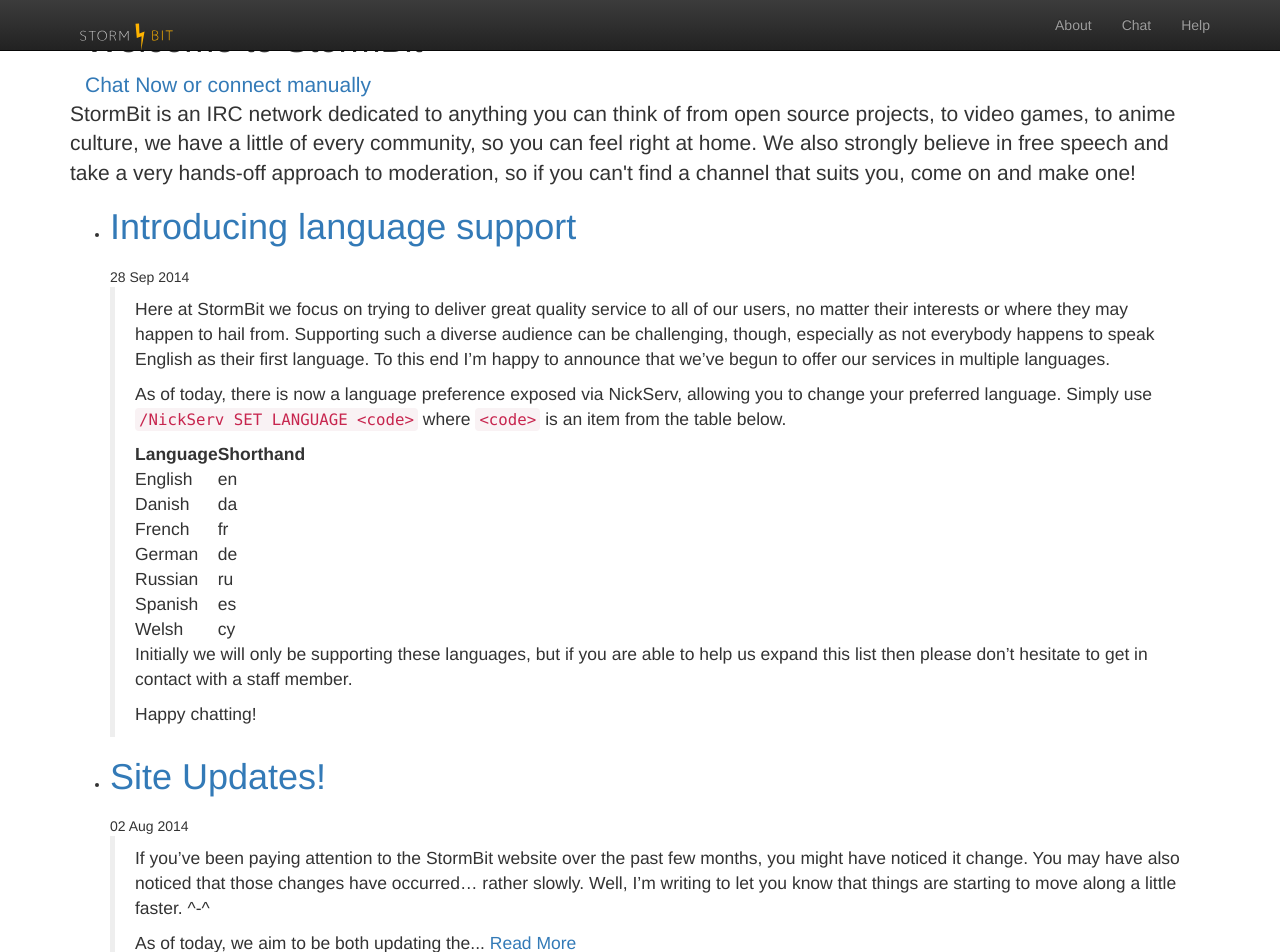
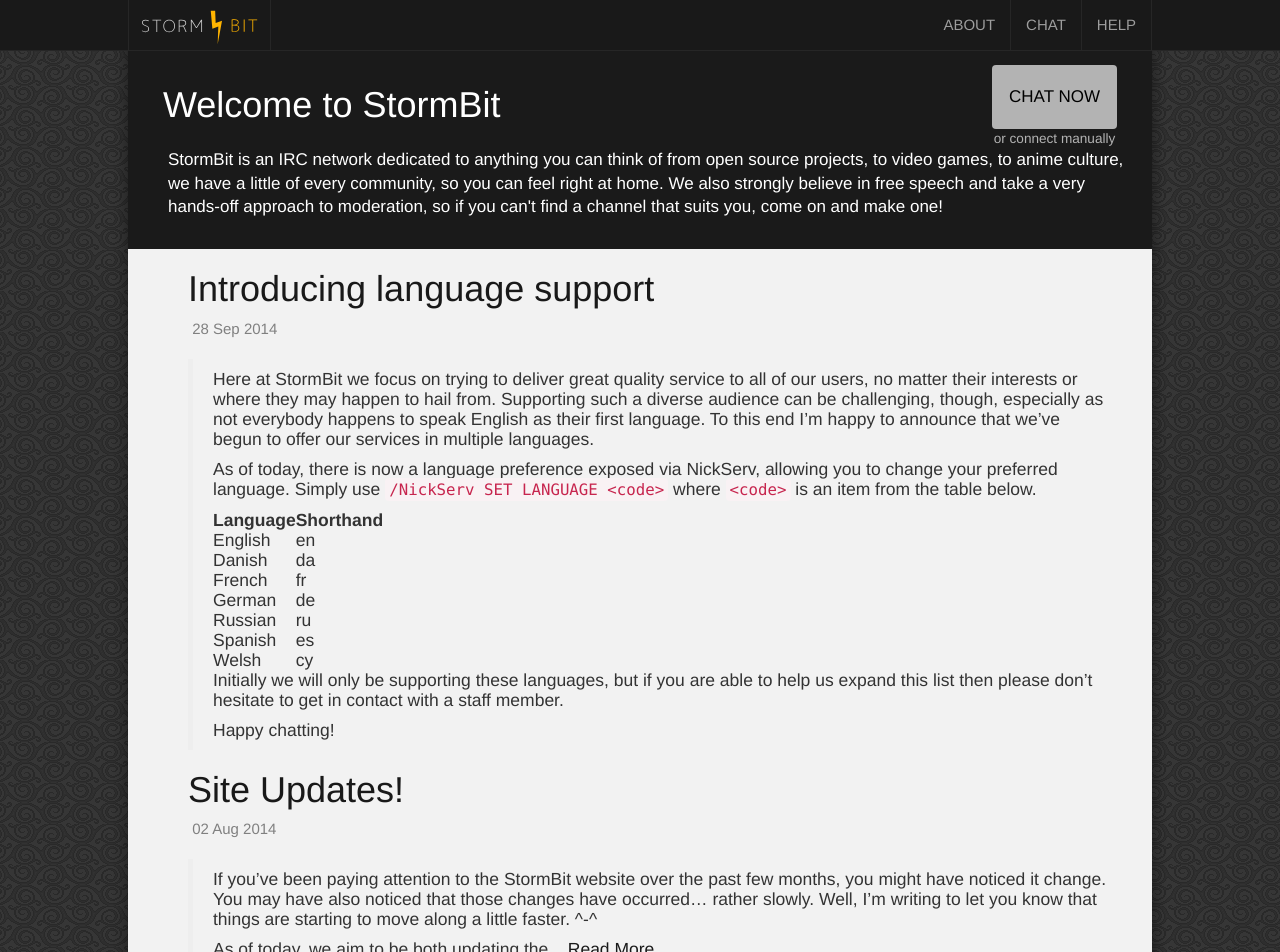
Before and after one commit to StormBit/stormbit.github.io, a Jekyll site: the page built from index.html, in a window 1280 px wide and 1400 px high. Shown: the top 952 px of the window. Built offline with Jekyll 4.4.1, drawn with Linux system fonts in a browser that asks for light colours; nearby versions of some CDN libraries; the list of posts is cut into pages by our own code.

Commit message:
Rudimentary port to SASS so that Github pages actually works. :p

```diff
--- a/_config.yml
+++ b/_config.yml
@@ -16,3 +16,7 @@
 title: StormBit IRC Network
 twitter: stormbit
 url: stormbit.net
+sass:
+  style: compressed
+gems:
+    - jekyll-sitemap
--- a/css/global.less
+++ b/_sass/global.scss
@@ -1,14 +1,14 @@
 // Settings
-@import url("settings.less");
+@import "settings";
 
 html, body {
-	background: @background;
+	background: $background;
 	color: hsl(0, 0%, 20%);
-	font-family: @font-family;
-	font-size: @font-size;
+	font-family: $font-family;
+	font-size: $font-size;
 	font-weight: 300;
 	height: 100%;
-	line-height: @line-height;
+	line-height: $line-height;
 	width: 100%;
 }
 
@@ -26,7 +26,7 @@
 	width: 100%;
 	.container {
 		width: 100%;
-		max-width: @max-width;
+		max-width: $max-width;
 	}
 	.navbar-brand, .navbar-brand img {
 		height: 50px;
@@ -35,7 +35,7 @@
 	}
 	a {
 		display: inline-block;
-		transition: all .25s;
+		transition: all 25s;
 	}
 	a:hover {
 		background-color: #262626;
@@ -54,7 +54,7 @@
 
 .container {
 	width: 100%;
-	max-width: @max-width;
+	max-width: $max-width;
 }
 
 #page {
@@ -65,24 +65,24 @@
 	min-height: 100%;
 	padding: 0;
 	width: 100%;
-	max-width: @max-width;
+	max-width: $max-width;
 }
 
 #page > .inner {
-	margin: 0 (@line-height / 2);
-	padding: 0 (@line-height / 2) (@line-height / 2) (@line-height / 2);
+	margin: 0 ($line-height / 2);
+	padding: 0 ($line-height / 2) ($line-height / 2) ($line-height / 2);
 }
 
 footer {
 	background-color: #191919;
 	color: hsl(0, 0%, 60%);
-	font-size: round((@font-size * 0.9), 2);
+	font-size: round($font-size * 0.9);
 	margin: 0 auto;
-	padding: @line-height;
+	padding: $line-height;
 	width: 100%;
 	.container {
 		width: 100%;
-		max-width: @max-width;
+		max-width: $max-width;
 	}
 	h4 { text-align: center; }
 	li { text-align: center; }
@@ -95,10 +95,10 @@
 	border-radius: 4px;
 	color: black;
 	display: block;
-	font-family: @font-family;
+	font-family: $font-family;
 	font-size: 1.1em;
-	margin: @line-height 0;
-	padding: @line-height;
+	margin: $line-height 0;
+	padding: $line-height;
 }
 
 .image {
@@ -108,7 +108,7 @@
 
 	.row {
 		width: 100%;
-		max-width: @max-width;
+		max-width: $max-width;
 		margin: 0 auto;
 	}
 
--- a/css/sections.less
+++ b/_sass/sections.scss
@@ -1,19 +1,19 @@
 // Settings
-@import url("settings.less");
+@import "settings";
 
 section.lead {
 	background-color: hsl(0, 0%, 10%);
 	color: white;
-	font-size: (@font-size + 2);
-	margin-bottom: @line-height;
+	font-size: ($font-size + 2);
+	margin-bottom: $line-height;
 	overflow: hidden;
-	padding: @line-height;
+	padding: $line-height;
 	p {
-		padding: 0 0 0 @line-height;
+		padding: 0 0 0 $line-height;
 	}
 	h1 {
 		float: left;
-		padding: 0; /* maybe (@line-height / 4) ??? */
+		padding: 0; /* maybe ($line-height / 4) ??? */
 		width: 60%;
 	}
 	h2 {
@@ -29,13 +29,13 @@
 		border-radius: 4px;
 		color: hsl(0, 0%, 0%);
 		float: right;
-		font-family: @font-family;
-		margin-left: @line-height;
+		font-family: $font-family;
+		margin-left: $line-height;
 		min-width: 125px;
-		padding: @line-height 0;
+		padding: $line-height 0;
 		text-align: center;
 		text-transform: uppercase;
-		transition: background .25s;
+		transition: background 25s;
 		@media only screen and (max-width: 450px) {
 			margin: 10px 0px;
 			width: 100%;
@@ -57,10 +57,10 @@
 		color: hsl(0, 0%, 70%);
 		float: right;
 		font-size: 0.8em;
-		margin-left: @line-height;
+		margin-left: $line-height;
 		min-width: 125px;
 		text-align: center;
-		transition: color .25s;
+		transition: color 25s;
 	}
 	.chat-eventually:hover, .chat-eventually:active {
 		border: none;
@@ -91,8 +91,8 @@
 	background-color: hsl(0, 0%, 80%);
 	border-radius: 5px;
 	float: right;
-	margin: @line-height;
-	padding: @line-height;
+	margin: $line-height;
+	padding: $line-height;
 
 	iframe {
 		display: block;
@@ -102,9 +102,9 @@
 section.person {
 	background-color: hsl(0, 0%, 80%);
 	border-radius: 5px;
-	margin: @line-height;
+	margin: $line-height;
 	max-width: 250px;
-	padding: @line-height;
+	padding: $line-height;
 }
 
 section.paginator {
@@ -113,20 +113,20 @@
 	color: #fff;
 	height: 80px;
 	overflow: hidden;
-	padding: 0 @line-height;
+	padding: 0 $line-height;
 	text-align: center;
 	.page-newer, .page-older {
 		font-family: 'Font Awesome', FontAwesome, none;
-		font-size: (2 * @font-size);
-		line-height: (2 * @line-height);
+		font-size: (2 * $font-size);
+		line-height: (2 * $line-height);
 		color:#999;
-		margin: (@line-height / 2);
-		padding: (@line-height / 2);
+		margin: ($line-height / 2);
+		padding: ($line-height / 2);
 		vertical-align: middle;
 		display: inline-block;
 		height: 40px;
 		width: 40px;
-		transition:color .2s;
+		transition:color 2s;
 		text-decoration: none;
 	}
 	.page-newer { float: left; }
@@ -148,7 +148,7 @@
 section a {
 	color: #191919;
 	display: inline-block;
-	transition: all .25s;
+	transition: all 25s;
 }
 
 section a:hover {
--- /dev/null
+++ b/_sass/settings.scss
@@ -0,0 +1,6 @@
+$base: "..";
+$line-height: 20px;
+$font-size: 15px;
+$background: url("/img/bg.png");
+$font-family: 'Helvetica Neue', Helvetica, Arial, sans-serif;
+$max-width: 1024px;
--- a/css/settings.less
+++ /dev/null
@@ -1,6 +0,0 @@
-@base: "..";
-@line-height: 20px;
-@font-size: 15px;
-@background: url("@{base}/img/bg.png");
-@font-family: 'Helvetica Neue', Helvetica, Arial, sans-serif;
-@max-width: 1024px;
--- a/css/style.less
+++ /dev/null
@@ -1,3 +0,0 @@
-// Styles
-@import url("global.less");
-@import url("sections.less");
--- /dev/null
+++ b/css/style.scss
@@ -0,0 +1,7 @@
+---
+layout: none
+---
+
+// Includes
+@import "global";
+@import "sections";
```
Also changed, not shown: legacy-sitemap.xml (renamed from sitemap.xml), 1 other file.
